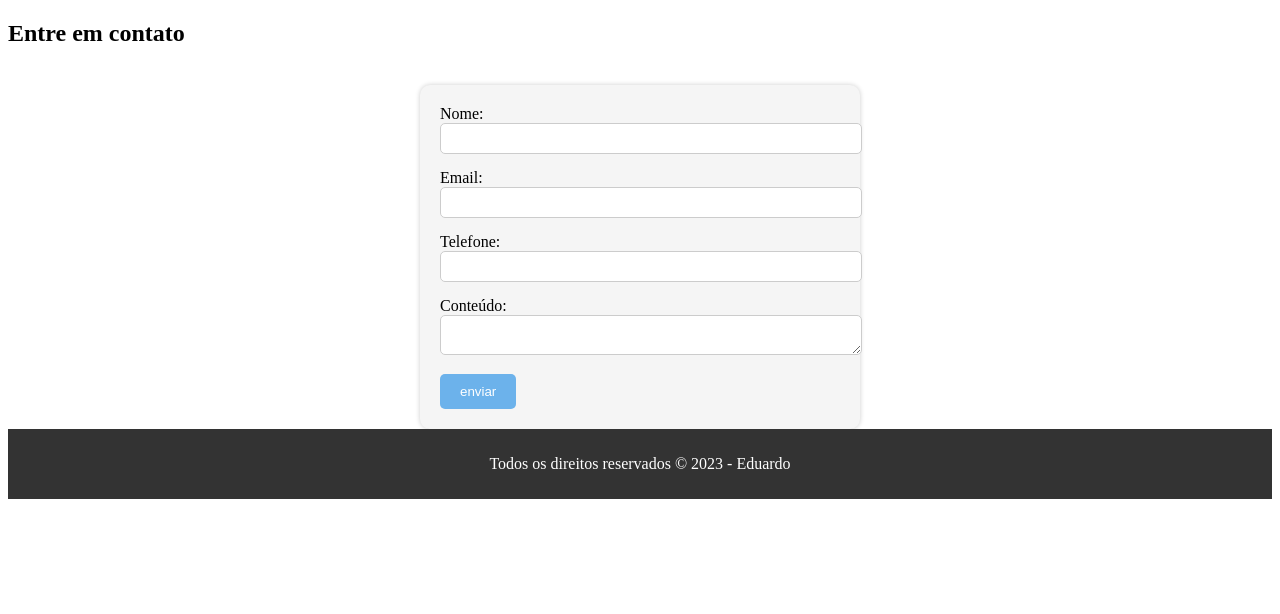
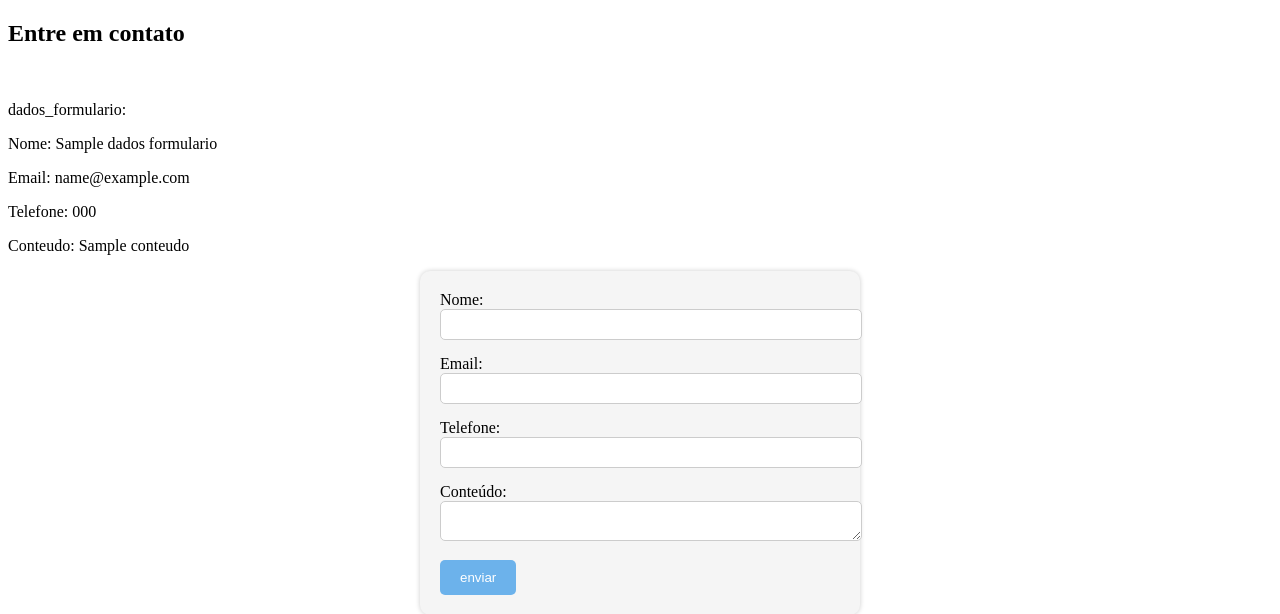
Before and after one commit to euriliu/meuprojeto_tarde-main, a Flask app: template app/templates/contato.html in a window 1280 px wide. Shown: the part 176-790 px from the top of the page. Before the commit the page ends 675 px from the top, so only its background shows below. Run offline with Flask 3, Linux system fonts and the light colour scheme; the template is opened without the code that fills it: values that come from a table or form of the project are taken from there, most other values are stand-ins (such as "Sample title", 1, 10 or a date in 2020); some libraries are stand-ins or nearby versions.

Commit message:
ultima do dia 04/08

```diff
--- a/app/routes.py
+++ b/app/routes.py
@@ -1,7 +1,8 @@
 from app import app
-from flask import render_template,url_for,flash,redirect
+from flask import render_template,url_for,flash,redirect,request
 from app.forms import Contato
 import time
+
 @app.route('/')
 def index():
     return render_template('index.html', title = 'Inicio')
@@ -12,13 +13,22 @@ def sobre():
 
 @app.route('/contato', methods =['GET', 'POST'])
 def contato():
+    dados_formulario = None
     formulario = Contato()
-    if formulario.validate_on_submit():
-        flash('seu formulario foi enviado com sucesso')
-        time.sleep(2)
-        return redirect('/contato')
-    return render_template('contato.html', title ='Contato', formulario = formulario)
+    if request.method == 'POST':
+        flash('mensagem enviada com sucesso!!')
+        nome = request.form.get('nome')
+        email = request.form.get('email')
+        telefone = request.form.get('telefone')
+        conteudo = request.form.get('contato')
 
+        dados_formulario = {
+            'nome':nome,
+            'email':email,
+            'telefone':telefone,
+            'conteudo':conteudo
+        }
+    return render_template('contato.html', title = 'contato', formulario = formulario, dados_formulario = dados_formulario)
 @app.route('/projetos')
 def projeto():
     return render_template('projeto.html', title ='Projetos')
--- a/app/templates/contato.html
+++ b/app/templates/contato.html
@@ -9,9 +9,15 @@
     {% for mensagem in mensagens %}
       {{ mensagem }}
     {% endfor %}
-  {% endif %}
-{% endwith %}
-
+    {% endif %}
+    {% endwith %}
+    {%if dados_formulario%}
+        <p>dados_formulario:</p>
+        <p>Nome: {{dados_formulario.nome}}</p>
+        <p>Email: {{dados_formulario.email}}</p>
+        <p>Telefone: {{dados_formulario.telefone}}</p>
+        <p>Conteudo: {{dados_formulario.conteudo}}</p>
+    {% endif %}
   <form action="" method="post">
     {{formulario.csrf_token}}
     <label for="nome">Nome:</label>
@@ -29,4 +35,12 @@
     {{formulario.enviar}}
   </form>
 
+  {% if formulario.nome.data %}
+  <ul class="errors">
+  {% for data in formulario.nome.data %}
+      <li>{{ data }}</li>
+  {% endfor %}
+  </ul>
+{% endif %}
+
 {% endblock %}
--- a/requirements.txt
+++ b/requirements.txt
@@ -2,7 +2,9 @@ blinker==1.6.2
 click==8.1.6
 colorama==0.4.6
 Flask==2.3.2
+Flask-WTF==1.1.1
 itsdangerous==2.1.2
 Jinja2==3.1.2
 MarkupSafe==2.1.3
 Werkzeug==2.3.6
+WTForms==3.0.1
```
Also changed, not shown: README.md.
